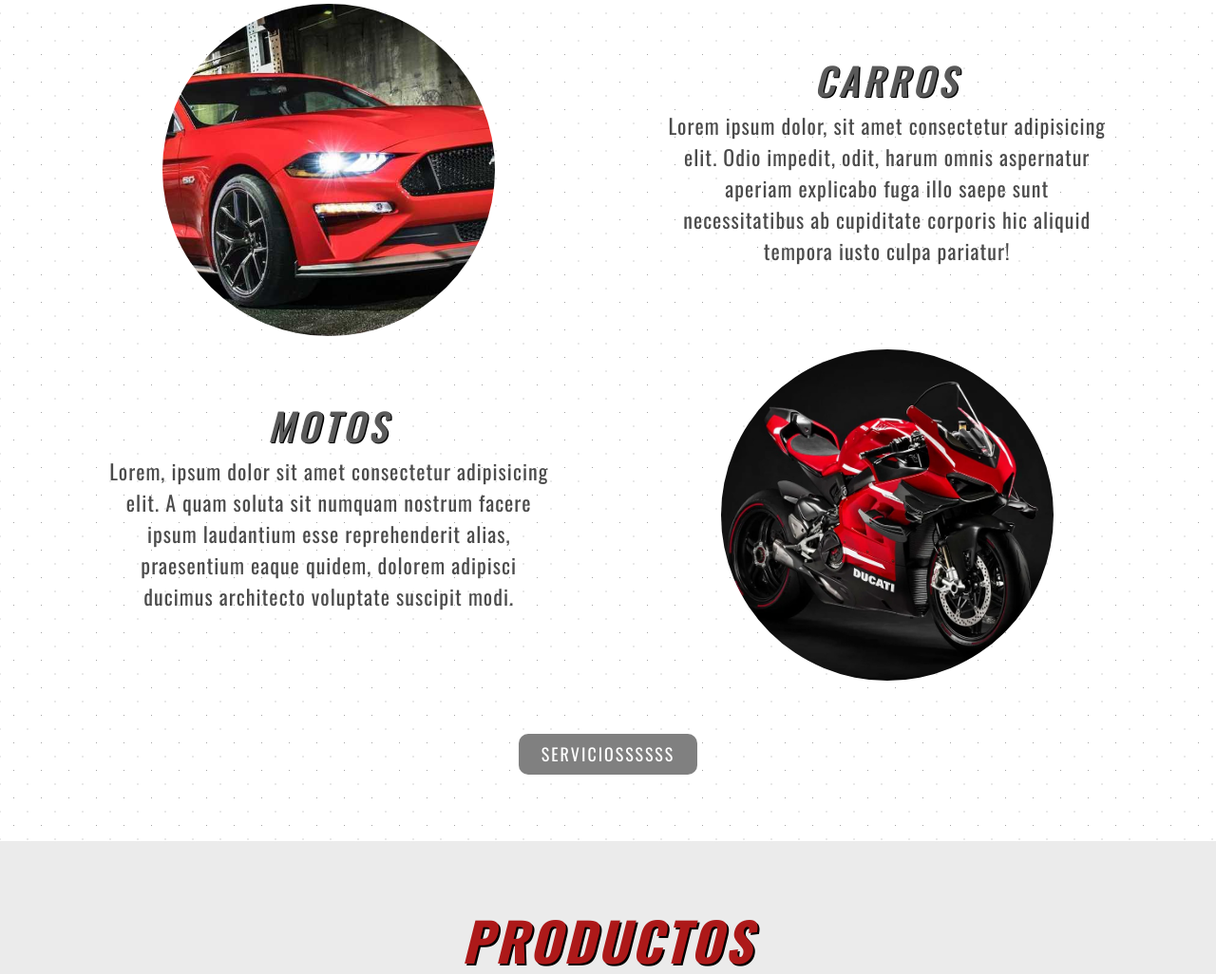
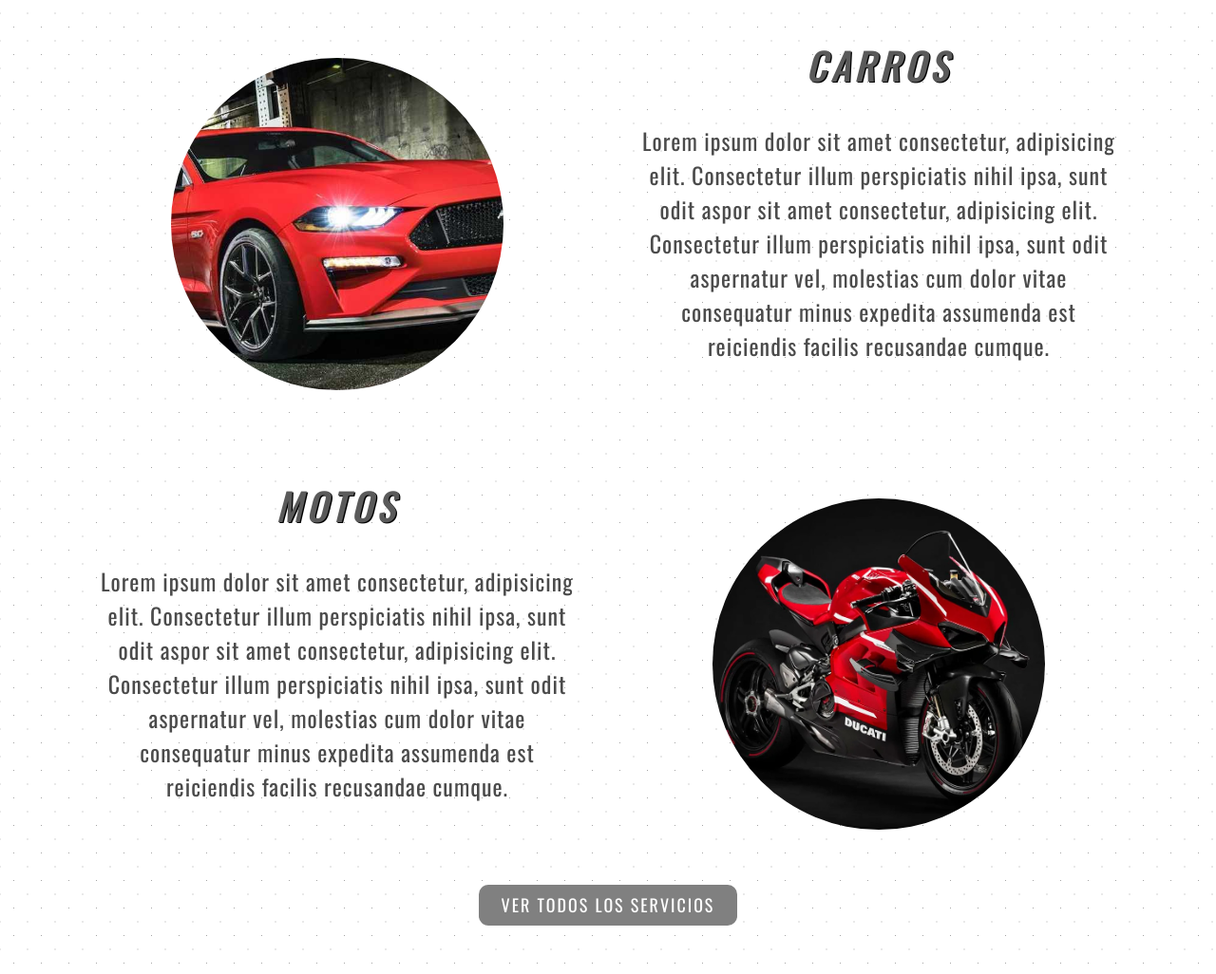
Before and after one commit to javiermata93/ProyectoFinal, a plain HTML site: page index.html in a window 1280 px wide. Shown: the part 1320-2346 px from the top of the page at 95% size. Drawn offline with nearby package versions, Linux system fonts and the light colour scheme.

Commit message:
cambios generales

```diff
--- a/css/style.css
+++ b/css/style.css
@@ -472,7 +472,6 @@ input, textarea, select, .input-group-text{
 
 
 
-
 /* PANTALLAS PEQUEÑAS */
 @media only screen and (max-width:991px) {
 
--- a/index.html
+++ b/index.html
@@ -56,20 +56,32 @@
     <div class="seccion-transparente">
     <h2 class="t-servicios animate__animated animate__zoomIn">Servicios</h2>
 
-    <section class="section-servicios">
-        <img data-aos="zoom-in-right" class="img-carro section-servicios-img" src="img/index-carro.jpeg" alt="Carro">
-        <div data-aos="zoom-in-left" class="section-servicios-texto descripcion-carro">
-            <h3>Carros</h3>
-            <p>Lorem ipsum dolor, sit amet consectetur adipisicing elit. Odio impedit, odit, harum omnis aspernatur aperiam explicabo fuga illo saepe sunt necessitatibus ab cupiditate corporis hic aliquid tempora iusto culpa pariatur!</p>
+    <div class="container">
+        <div class="row">
+            <div class="col-lg seccion-descripcion-servicios">
+                <img data-aos="zoom-in-right" class="img-carro section-servicios-img" src="img/index-carro.jpeg" alt="Carro">
+            </div>
+            <div data-aos="zoom-in-left" class="col-lg seccion-descripcion-servicios">
+                <h3 class="titulo-servicio">Carros</h3>
+                <p>Lorem ipsum dolor sit amet consectetur, adipisicing elit. Consectetur illum perspiciatis nihil ipsa, sunt odit aspor sit amet consectetur, adipisicing elit. Consectetur illum perspiciatis nihil ipsa, sunt odit aspernatur vel, molestias cum dolor vitae consequatur minus expedita assumenda est reiciendis facilis recusandae cumque.</p>
+            </div>
         </div>
+    </div>
 
-        <div data-aos="zoom-in-right" class="section-servicios-texto descripcion-moto">
-            <h3>Motos</h3>
-            <p>Lorem, ipsum dolor sit amet consectetur adipisicing elit. A quam soluta sit numquam nostrum facere ipsum laudantium esse reprehenderit alias, praesentium eaque quidem, dolorem adipisci ducimus architecto voluptate suscipit modi.</p>
+    <div class="container">
+        <div class="row">
+            <div data-aos="zoom-in-right" class="col-lg seccion-descripcion-servicios">
+                <h3 class="titulo-servicio">Motos</h3>
+                <p>Lorem ipsum dolor sit amet consectetur, adipisicing elit. Consectetur illum perspiciatis nihil ipsa, sunt odit aspor sit amet consectetur, adipisicing elit. Consectetur illum perspiciatis nihil ipsa, sunt odit aspernatur vel, molestias cum dolor vitae consequatur minus expedita assumenda est reiciendis facilis recusandae cumque.</p>
+            </div>
+            <div class="col-lg seccion-descripcion-servicios">
+                <img data-aos="zoom-in-left" class="img-moto section-servicios-img" src="img/index-moto.jpeg" alt="Moto">
+            </div>
         </div>
-        <img data-aos="zoom-in-left" class="img-moto section-servicios-img" src="img/index-moto.jpeg" alt="Moto">
-    </section>
-    <button class="btn_estilo1" onclick="window.location.href='../html/contactos.html';">serviciossssss</button>
+    </div>
+
+
+    <button class="btn_estilo1" onclick="window.location.href='html/servicios.html';">Ver todos los servicios</button>
     </div>
 
 
```
Also changed, not shown: html/productos.html (+49 -18 lines), html/sobre.html (+1 -25 lines), img/producto2.jpeg (added), img/producto2.jpg (deleted), img/producto3.jpeg (added), img/producto3.jpg (deleted), img/producto4.jpeg (added), img/producto4.png (deleted), 1 other file.
